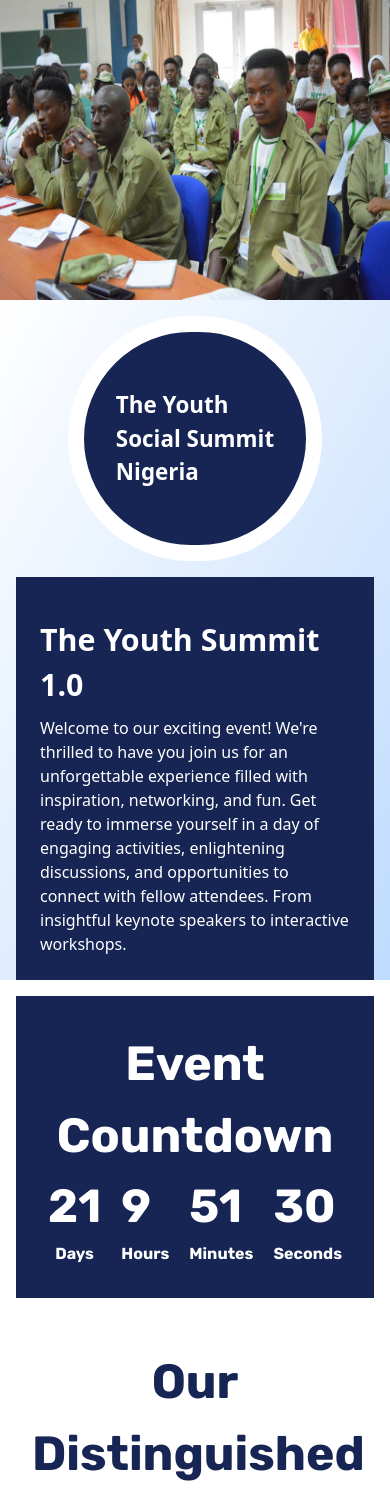
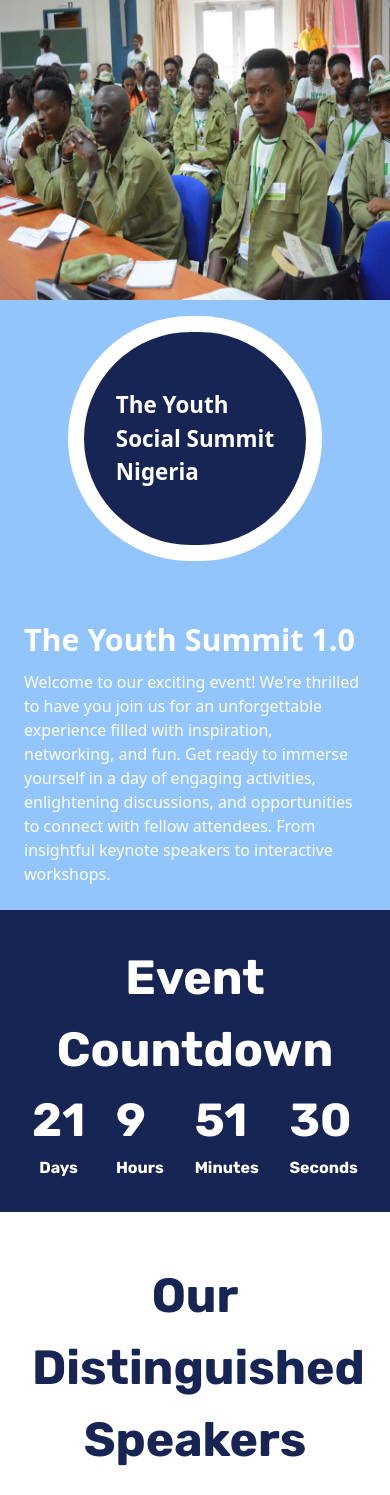
Before and after one commit to abeeebdon/register-magnitude, a React (Create React App) app: page / in a window 390 px wide. Shown: the top 1495 px of the page. Built offline with nearby package versions, Linux system fonts and the light colour scheme.

Commit message:
remaining image

```diff
--- a/src/sections/Section1.js
+++ b/src/sections/Section1.js
@@ -2,7 +2,7 @@ import React from 'react'
 
 const Section1 = () => {
   return (
-    <div className="bg-gradient-to-br from-white to-blue-200">
+    <div className="bg-blue-300 sm:bg-gradient-to-br from-white to-blue-200">
       <div className="max-w-[1100px] mx-auto flex flex-col relative ">
         <div className="w-fit border-[1rem] border-white rounded-full bg-blue-950 p-4 mx-auto my-4 sm:h-fit lg:absolute top-[10%]">
           <p className=" text-white mx-auto font-bold px-4 py-10 text-[1.4rem] sm:text-[1.75rem]">
@@ -11,7 +11,7 @@ const Section1 = () => {
             <br /> Nigeria
           </p>
         </div>
-        <div className="bg-blue-950 mx-4 p-6 text-white md:w-[80%] lg:mt-10 max-w-[900px] lg:text-left sm:mx-auto lg:pt-8 lg:mr-[2%] ">
+        <div className="sm:bg-blue-950  p-6 text-white md:w-[80%] lg:mt-10 max-w-[900px] lg:text-left sm:mx-auto lg:pt-8 lg:mr-[2%] ">
           <div className="mt-4 lg:mt-6 lg:pt-4 lg:pb-8 lg:ml-10 lg:pl-10">
             <h2 className=" text-[1.9rem] lg:text-[2.2rem] font-bold">
               The Youth Summit 1.0
--- a/src/sections/Section2.js
+++ b/src/sections/Section2.js
@@ -40,7 +40,7 @@ const Section2 = () => {
   }, [countdown.days])
 
   return (
-    <section className="font-rubik bg-blue-950 text-white p-8 m-4">
+    <section className="font-rubik bg-blue-950 text-white p-8 sm:m-4">
       <div className="sm:flex max-[500px]:flex-col justify-between items-center max-w-[1000px] mx-auto">
         <h2 className="font-bold text-[3rem] text-center">Event Countdown</h2>
         <div className="flex justify-between items-center gap-[1rem] min-[800]:gap-[6%]">
```
